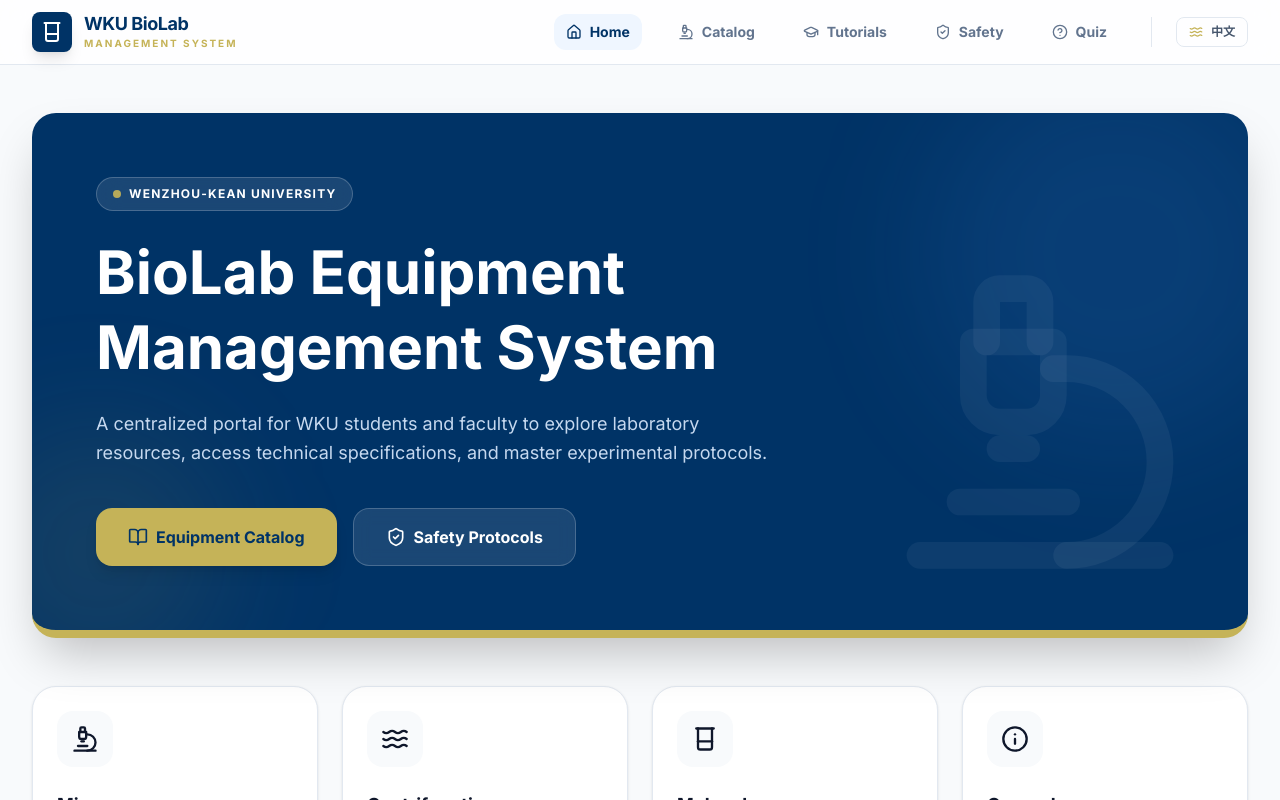
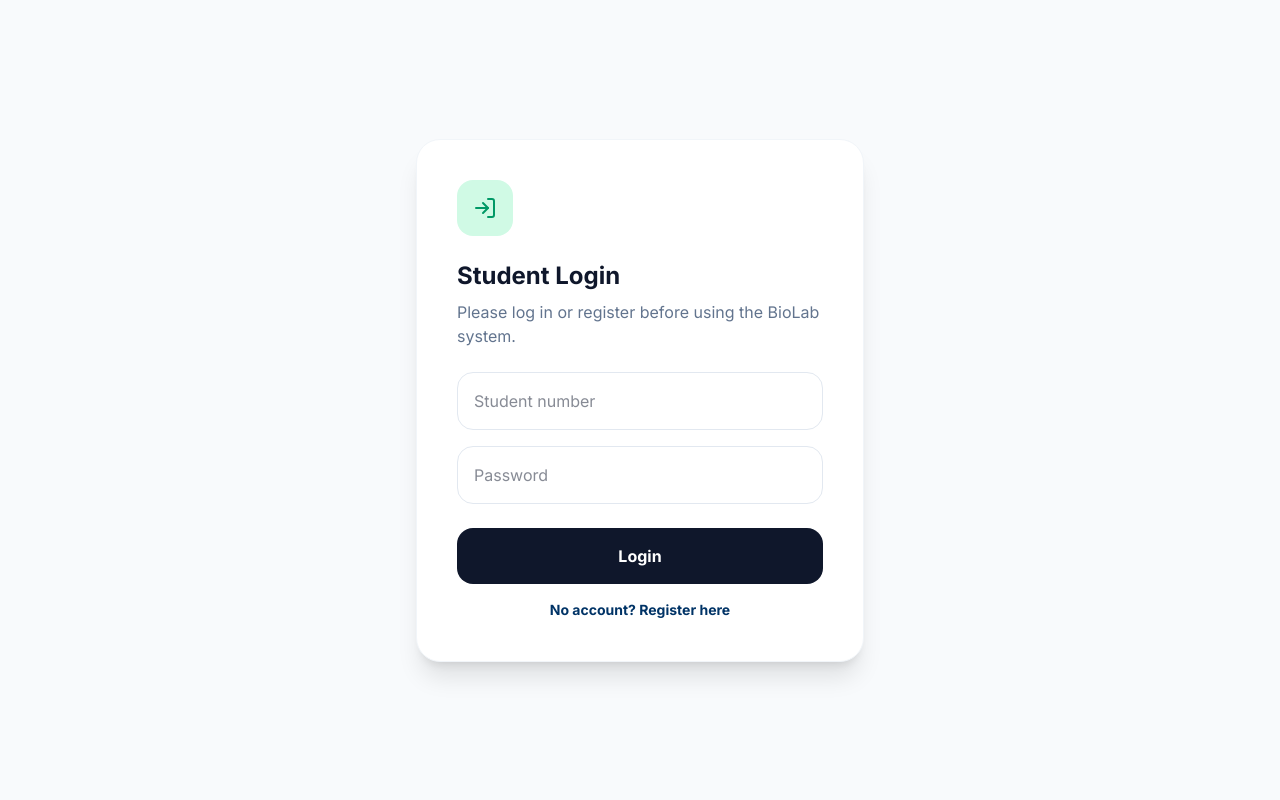
Before and after one commit to JiuChen-yume/wku-biolab-explorer, a React (Vite) app: page / in a window 1280 px wide. Shown: the top 800 px of the page. Built offline with nearby package versions, Linux system fonts and the light colour scheme.

Commit message:
Add student authentication system

```diff
--- a/server.ts
+++ b/server.ts
@@ -29,6 +29,52 @@
   } catch (error) {
     res.status(500).json({ ok: false, message: 'Database unavailable' });
   }
+});
+
+app.post('/api/register', async (req, res) => {
+  const { studentNumber, name, password } = req.body ?? {};
+
+  if (!studentNumber || !name || !password) {
+    return res.status(400).json({ message: 'Student number, name, and password are required.' });
+  }
+
+  if (String(password).length < 6) {
+    return res.status(400).json({ message: 'Password must be at least 6 characters.' });
+  }
+
+  try {
+    const [existingRows] = await pool.query(
+      'SELECT id FROM students WHERE student_number = ? LIMIT 1',
+      [studentNumber]
+    );
+
+    const existingStudent = Array.isArray(existingRows) ? existingRows[0] : undefined;
+
+    if (existingStudent) {
+      return res.status(409).json({ message: 'This student number is already registered.' });
+    }
+
+    const [result] = await pool.query(
+      'INSERT INTO students (student_number, name, password_hash) VALUES (?, ?, ?)',
+      [studentNumber, name, sha256(password)]
+    );
+
+    const studentId = (result as mysql.ResultSetHeader).insertId;
+
+    res.status(201).json({
+      student: {
+        id: studentId,
+        studentNumber,
+        name
+      }
+    });
+  } catch (error) {
+  console.error('Register error:', error);
+  res.status(500).json({
+    message: 'Unable to register student.',
+    error: error instanceof Error ? error.message : String(error)
+  });
+}
 });
 
 app.post('/api/login', async (req, res) => {
--- a/src/App.tsx
+++ b/src/App.tsx
@@ -67,6 +67,9 @@
   const [password, setPassword] = useState('');
   const [loginError, setLoginError] = useState('');
   const [isLoggingIn, setIsLoggingIn] = useState(false);
+  const [authMode, setAuthMode] = useState<'login' | 'register'>('login');
+  const [registerName, setRegisterName] = useState('');
+  const [authMessage, setAuthMessage] = useState('');
   const [attempts, setAttempts] = useState<QuizAttemptSummary[]>([]);
   const [answers, setAnswers] = useState<{ questionId: string; selectedAnswer: number; isCorrect: boolean }[]>([]);
   const [isSavingAttempt, setIsSavingAttempt] = useState(false);
@@ -155,23 +158,82 @@
 
   const handleLogin = async (event: React.FormEvent) => {
   event.preventDefault();
+
   setIsLoggingIn(true);
   setLoginError('');
 
   try {
     const res = await fetch('/api/login', {
       method: 'POST',
+      headers: {
+        'Content-Type': 'application/json'
+      },
+      body: JSON.stringify({
+        studentNumber,
+        password
+      })
+    });
+
+    const data = await res.json();
+
+    if (!res.ok) {
+      throw new Error(data.message || 'Login failed');
+    }
+
+    setStudent(data.student);
+
+    localStorage.setItem(
+      'wku-student',
+      JSON.stringify(data.student)
+    );
+
+    setStudentNumber('');
+    setPassword('');
+  } catch (error) {
+    setLoginError(
+      t(
+        'Incorrect student number or password.',
+        '学号或密码错误。'
+      )
+    );
+  } finally {
+    setIsLoggingIn(false);
+  }
+};
+
+  const handleRegister = async (event: React.FormEvent) => {
+  event.preventDefault();
+  setIsLoggingIn(true);
+  setLoginError('');
+  setAuthMessage('');
+
+  try {
+    const res = await fetch('/api/register', {
+      method: 'POST',
       headers: { 'Content-Type': 'application/json' },
-        body: JSON.stringify({ studentNumber, password })
+      body: JSON.stringify({
+        studentNumber,
+        name: registerName,
+        password
+      })
     });
+
     const data = await res.json();
-      if (!res.ok) throw new Error(data.message || 'Login failed');
+
+    if (!res.ok) {
+      throw new Error(data.message || 'Registration failed');
+    }
+
     setStudent(data.student);
     localStorage.setItem('wku-student', JSON.stringify(data.student));
     setStudentNumber('');
     setPassword('');
-    } catch {
-      setLoginError(t('Incorrect student number or password.', '学号或密码错误。'));
+    setRegisterName('');
+  } catch (error) {
+    setLoginError(t(
+      'Registration failed. The student number may already exist.',
+      '注册失败。该学号可能已经被注册。'
+    ));
   } finally {
     setIsLoggingIn(false);
   }
@@ -183,6 +245,83 @@
     localStorage.removeItem('wku-student');
     resetQuiz();
   };
+
+  const renderAuthPage = () => (
+  <div className="min-h-screen bg-[#F8FAFC] flex items-center justify-center px-4">
+    <form
+      onSubmit={authMode === 'login' ? handleLogin : handleRegister}
+      className="bg-white rounded-3xl p-8 md:p-10 shadow-xl border border-slate-100 w-full max-w-md"
+    >
+      <div className="w-14 h-14 bg-emerald-100 text-emerald-600 rounded-2xl flex items-center justify-center mb-6">
+        <LogIn size={24} />
+      </div>
+
+      <h1 className="text-2xl font-bold text-slate-900 mb-2">
+        {authMode === 'login'
+          ? t('Student Login', '学生登录')
+          : t('Create Student Account', '创建学生账号')}
+      </h1>
+
+      <p className="text-slate-500 mb-6">
+        {t('Please log in or register before using the BioLab system.', '请先登录或注册后再使用生物实验室系统。')}
+      </p>
+
+      <div className="space-y-4">
+        {authMode === 'register' && (
+          <input
+            value={registerName}
+            onChange={e => setRegisterName(e.target.value)}
+            placeholder={t('Full name', '姓名')}
+            className="w-full px-4 py-4 rounded-2xl border border-slate-200 outline-none focus:border-emerald-400"
+          />
+        )}
+
+        <input
+          value={studentNumber}
+          onChange={e => setStudentNumber(e.target.value)}
+          placeholder={t('Student number', '学号')}
+          className="w-full px-4 py-4 rounded-2xl border border-slate-200 outline-none focus:border-emerald-400"
+        />
+
+        <input
+          value={password}
+          onChange={e => setPassword(e.target.value)}
+          type="password"
+          placeholder={t('Password', '密码')}
+          className="w-full px-4 py-4 rounded-2xl border border-slate-200 outline-none focus:border-emerald-400"
+        />
+      </div>
+
+      {loginError && <p className="text-sm text-rose-600 mt-4">{loginError}</p>}
+      {authMessage && <p className="text-sm text-emerald-600 mt-4">{authMessage}</p>}
+
+      <button
+        disabled={isLoggingIn}
+        className="w-full mt-6 bg-slate-900 text-white py-4 rounded-2xl font-bold hover:bg-slate-800 disabled:opacity-60"
+      >
+        {isLoggingIn
+          ? t('Please wait...', '请稍候...')
+          : authMode === 'login'
+            ? t('Login', '登录')
+            : t('Register and Enter', '注册并进入')}
+      </button>
+
+      <button
+        type="button"
+        onClick={() => {
+          setAuthMode(authMode === 'login' ? 'register' : 'login');
+          setLoginError('');
+          setAuthMessage('');
+        }}
+        className="w-full mt-4 text-sm font-bold text-[#003366] hover:underline"
+      >
+        {authMode === 'login'
+          ? t('No account? Register here', '没有账号？点击注册')
+          : t('Already have an account? Login here', '已有账号？点击登录')}
+      </button>
+    </form>
+  </div>
+);
 
   const renderHome = () => (
     <div className="space-y-12">
@@ -585,6 +724,10 @@
     );
   };
 
+  if (!student) {
+  return renderAuthPage();
+}
+
   return (
     <div className="min-h-screen bg-[#F8FAFC] text-slate-900 font-sans">
       {/* Navigation */}
@@ -629,6 +772,13 @@
                 >
                   <Waves size={14} className="text-[#C5B358]" />
                   {language === 'en' ? '中文' : 'English'}
+                </button>
+                <button
+                  onClick={handleLogout}
+                  className="text-xs font-bold px-3 py-1.5 rounded-lg border border-slate-200 hover:bg-rose-50 hover:text-rose-600 transition-all text-slate-600 flex items-center gap-2"
+                >
+                  <LogOut size={14} />
+                  {t('Logout', '退出登录')}
                 </button>
               </div>
             </div>
```
Lines whose indentation alone changed are shown as unchanged.
